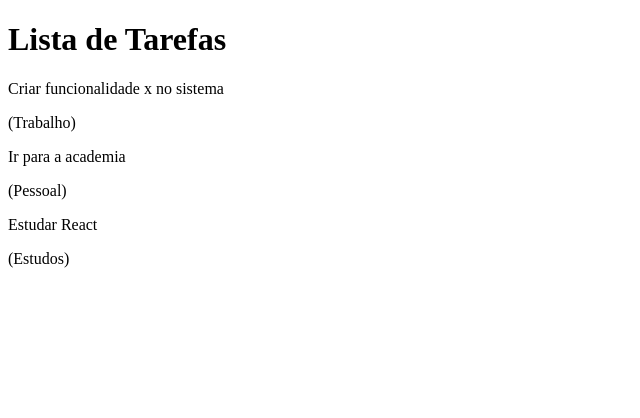
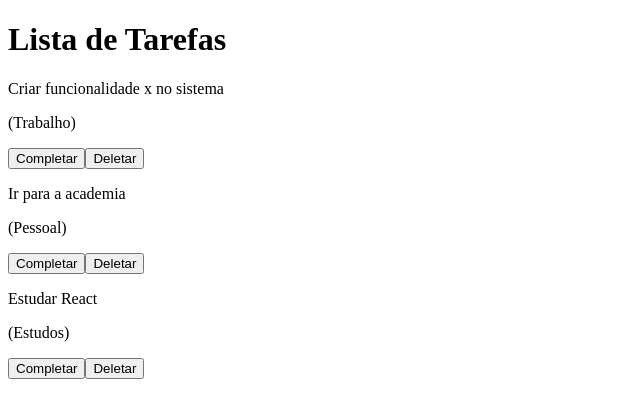
Before and after one commit to TalysonSoares/todoList, a React (Vite) app: page / in a window 1280 px wide. Shown: the top 418 px of the page, without its empty margins (0-640 px from the left). Built offline with nearby package versions, Linux system fonts and the light colour scheme.

Commit message:
Adicionando botões de ações

```diff
--- a/src/App.jsx
+++ b/src/App.jsx
@@ -32,6 +32,10 @@ function App() {
             <p>{todo.text}</p>
             <p className="category">({todo.category})</p>
           </div>
+          <div>
+            <button>Completar</button>
+            <button>Deletar</button>
+          </div>
         </div>
       ))}
     </div>
```
